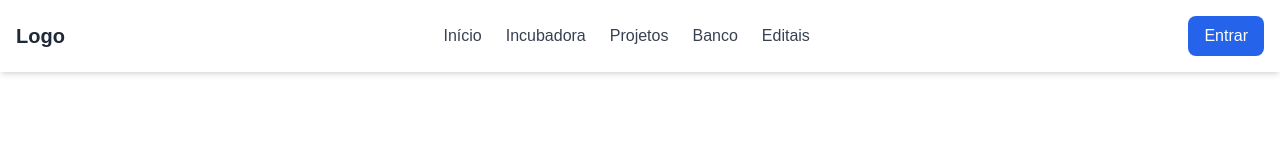
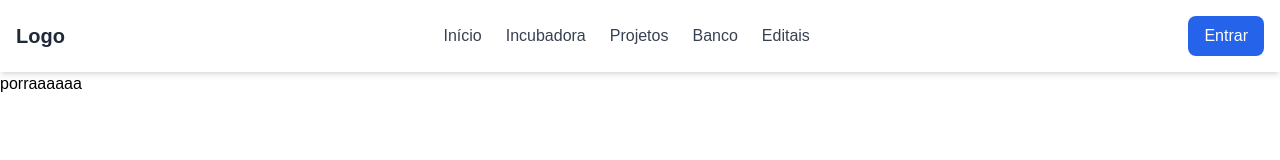
Before and after one commit to miguelamaral254/site-hub-inovacao, a Next.js app in the folder hub-inovacao/: page / in a window 1280 px wide. Shown: the top 160 px of the page. Built offline with nearby package versions, Linux system fonts and the light colour scheme; no server answers.

Commit message:
correção de redirecionamento

```diff
--- a/hub-inovacao/src/features/inicio/InicioPage.tsx
+++ b/hub-inovacao/src/app/inicio/page.tsx
@@ -1,8 +1,11 @@
 "use client"
+
+import Navbar from "@/components/Navbar";
 
 export default function Inicio() {
   return (
     <div>
+      <Navbar/>
       <h1> porraaaaaa</h1>
     </div>
   );
--- a/hub-inovacao/src/app/page.tsx
+++ b/hub-inovacao/src/app/page.tsx
@@ -1,9 +1,9 @@
-import Navbar from "@/components/Navbar";
+import Inicio from "./inicio/page";
 
 export default function Home() {
   return (
     <div>
-      <Navbar/>
+      <Inicio/>
           </div>
   );
 }
```
Also changed, not shown: hub-inovacao/src/app/signin/page.tsx (renamed from hub-inovacao/src/app/signin/LoginPage.tsx).
